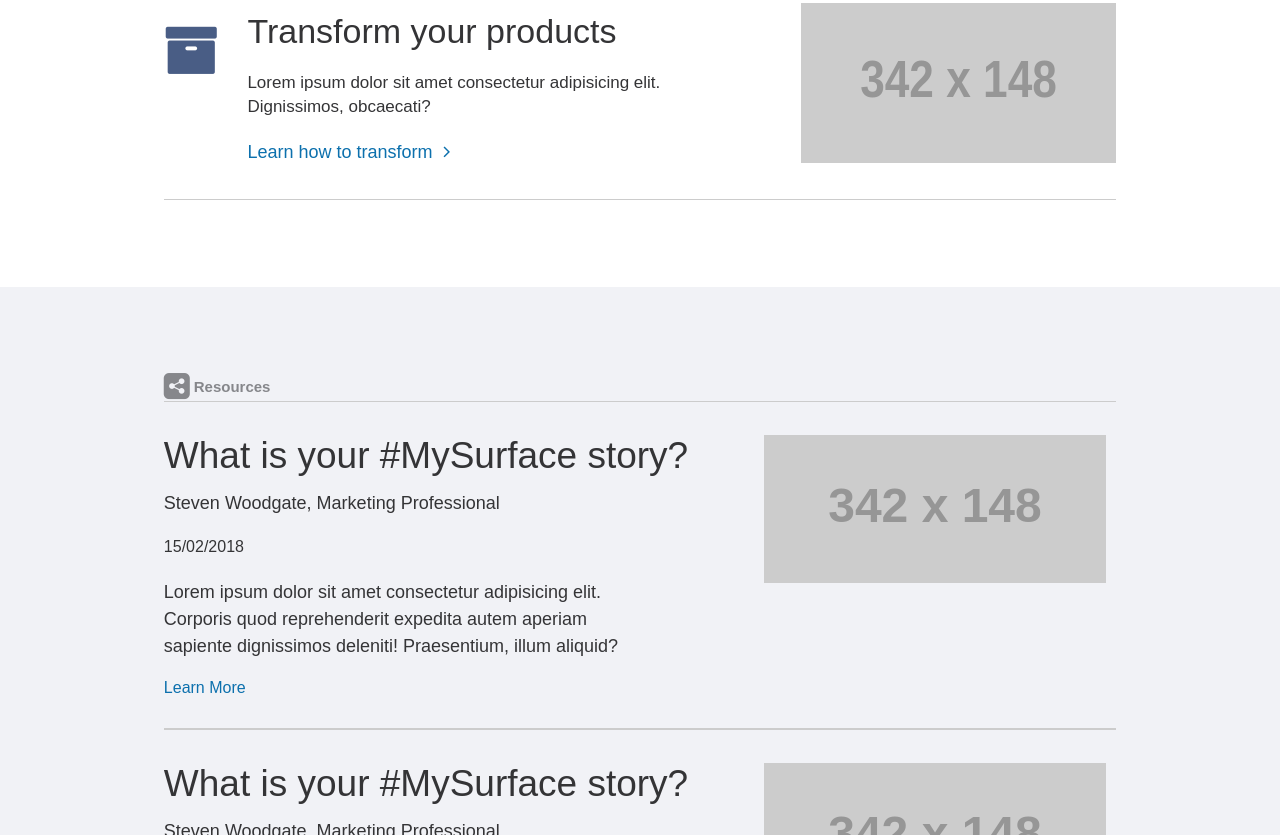
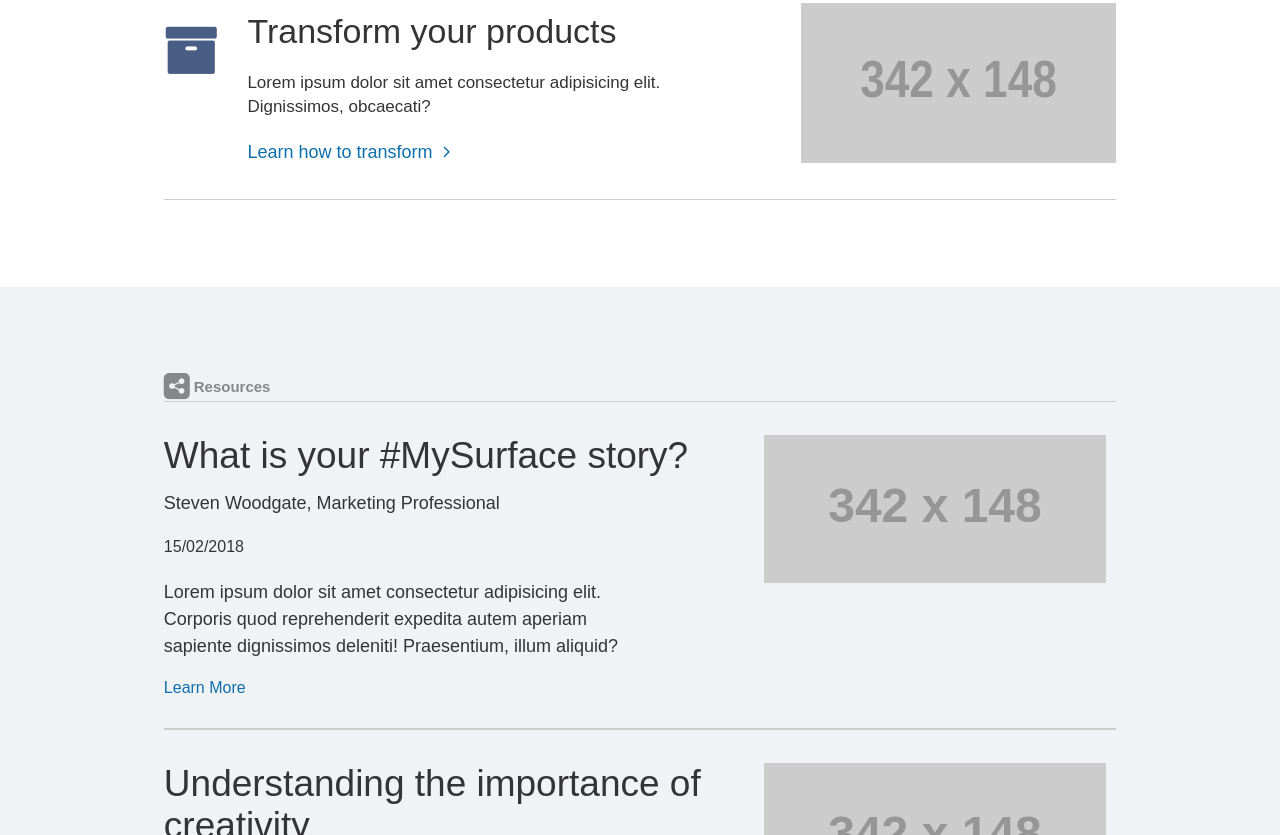
Before and after one commit to gsaurabhaxioned/microsoft, a plain HTML site: page index.html in a window 1280 px wide. Shown: the part 1965-2800 px from the top of the page. Drawn offline with Linux system fonts and the light colour scheme; placeholder pictures from the web are drawn by us.

Commit message:
headings added to mysurface section

```diff
--- a/index.html
+++ b/index.html
@@ -80,7 +80,7 @@
           <div class="wrapper">
             <ul class="banner-bottom-tabs">
               <li>Home</li>
-              <li>Digital TRansformation</li>
+              <li>Digital Transformation</li>
             </ul>
             <h3>Become a Digital Business</h3>
             <p>
@@ -206,7 +206,7 @@
             </div>
             <div class="mysurface-story-contents">
               <div class="mysurface-story-text">
-                <h3>What is your #MySurface story?</h3>
+                <h3>Understanding the importance of creativity</h3>
                 <span class="steven"> Steven Woodgate, Marketing Professional</span>
                 <span class="mysurface-story-date">15/02/2018</span>
                 <p>Lorem ipsum dolor sit amet consectetur adipisicing elit. Corporis quod reprehenderit expedita autem
@@ -221,7 +221,7 @@
             </div>
             <div class="mysurface-story-contents">
               <div class="mysurface-story-text">
-                <h3>What is your #MySurface story?</h3>
+                <h3>Internal communications: where should your conversations start?</h3>
                 <span class="steven"> Steven Woodgate, Marketing Professional</span>
                 <span class="mysurface-story-date">15/02/2018</span>
                 <p>Lorem ipsum dolor sit amet consectetur adipisicing elit. Corporis quod reprehenderit expedita autem
@@ -236,7 +236,7 @@
             </div>
             <div class="mysurface-story-contents">
               <div class="mysurface-story-text">
-                <h3>What is your #MySurface story?</h3>
+                <h3>Ten tips for productive working,wherever you are</h3>
                 <span class="steven"> Steven Woodgate, Marketing Professional</span>
                 <span class="mysurface-story-date">15/02/2018</span>
                 <p>Lorem ipsum dolor sit amet consectetur adipisicing elit. Corporis quod reprehenderit expedita autem
@@ -258,8 +258,10 @@
           <div class="mystory-bottom-left">
             <div class="wrapper">
               <ul>
-            <li><a href="#FIXME" title="Download" target="_blank">Download the Digital Transformation report</a></li>
-            <li><a href="#FIXME" title="Digital Transformation And Data" target="_blank">Digital Transformation and your
+                <li><a href="#FIXME" title="Download" target="_blank">Download the Digital Transformation report</a>
+                </li>
+                <li><a href="#FIXME" title="Digital Transformation And Data" target="_blank">Digital Transformation and
+                    your
                     data</a></li>
                 <li><a href="#FIXME" title="Back To Home" target="_blank"> Back to Home</a></li>
               </ul>
```
Lines whose indentation alone changed are shown as unchanged.
